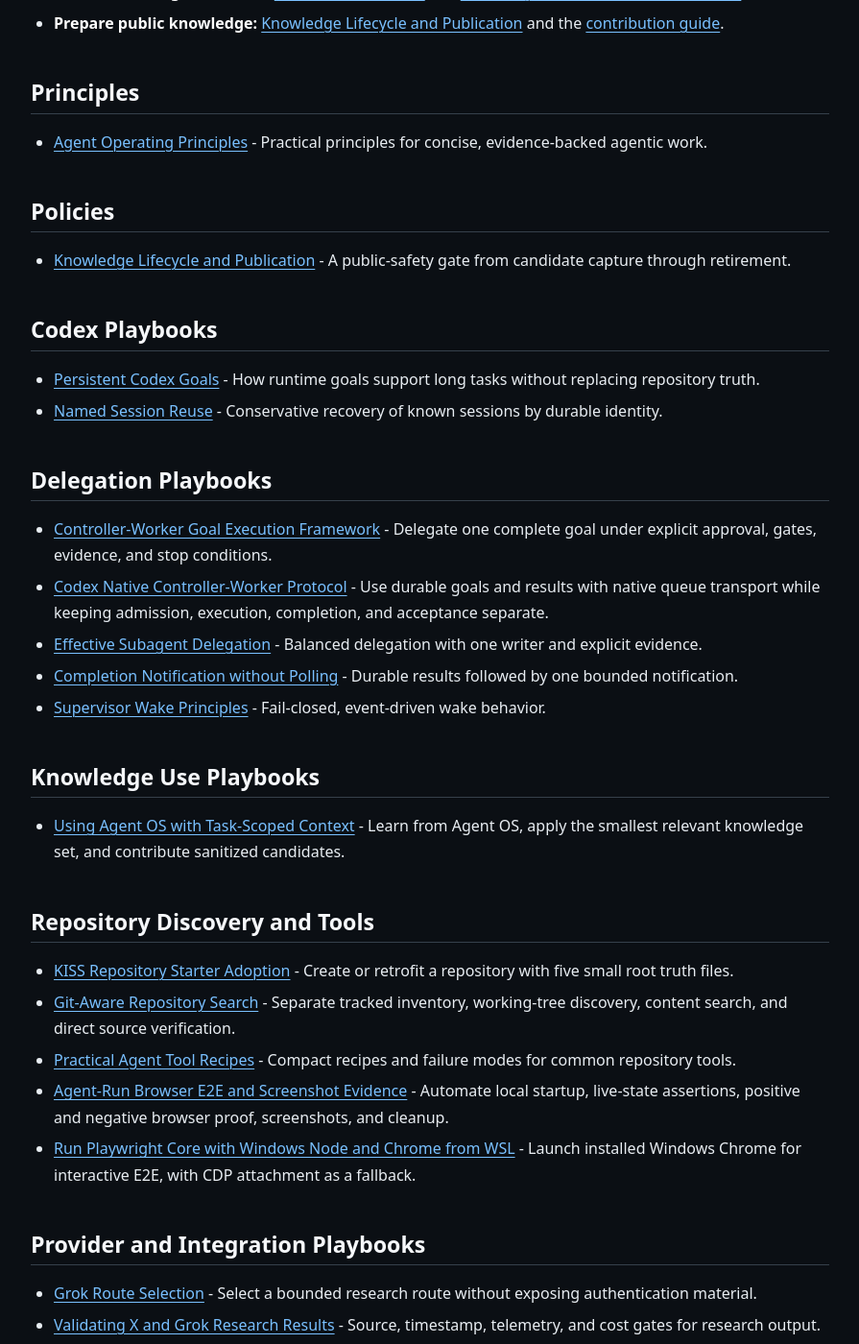
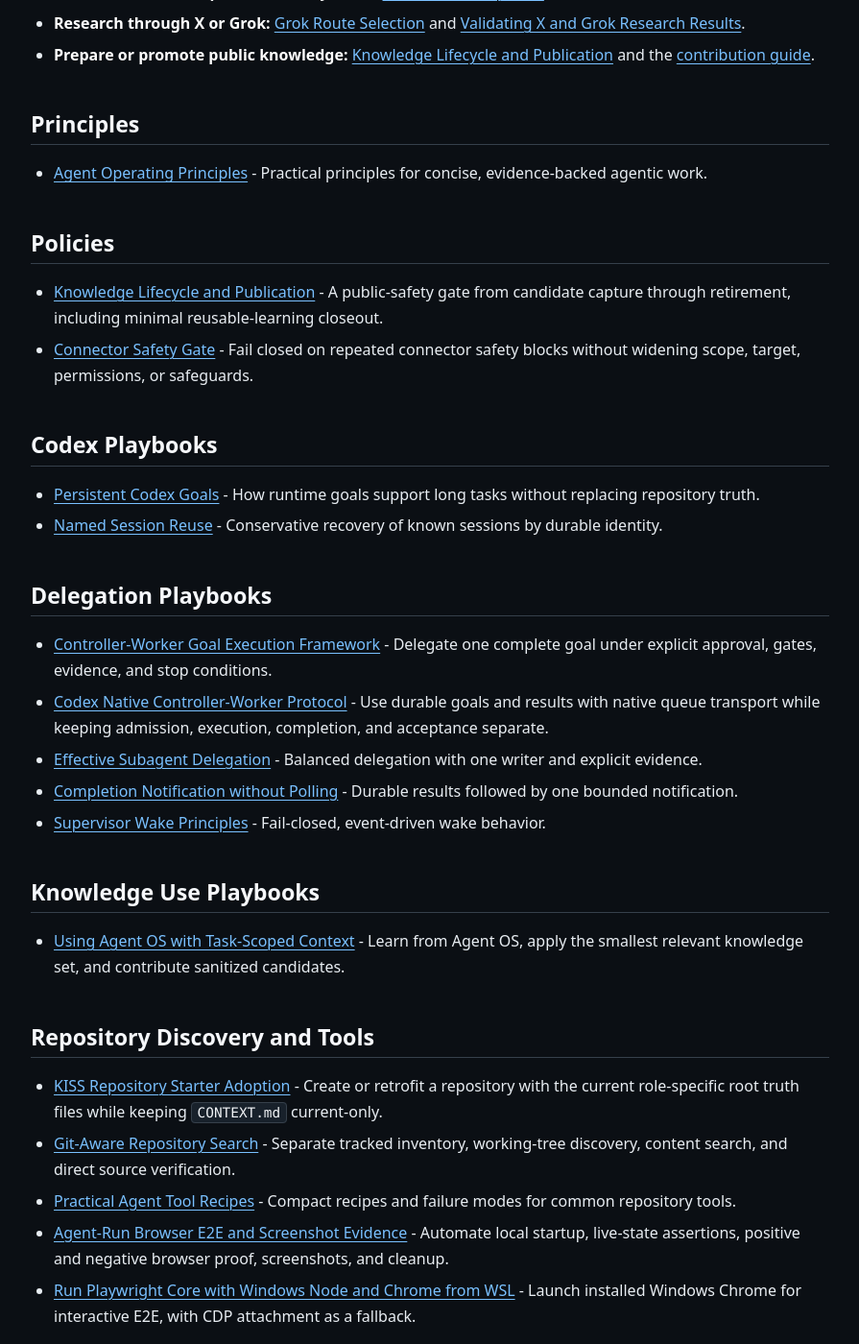
Before and after one commit to amitkarpe/agent-os, a Jekyll site: the page built from kb/index.md, in a window 1280 px wide and 1400 px high, scrolled down 559 px. Shown: the whole window at 96% size, without its empty margins (192-1087 px from the left). Built offline with Jekyll 4.4.1, drawn with Linux system fonts in a browser that asks for light colours; our own code applies the rules of GitHub Pages for plain Markdown files; some of the changed text lies outside the part shown.

Commit message:
docs: index connector safety and updated adoption guidance

```diff
--- a/kb/index.md
+++ b/kb/index.md
@@ -11,8 +11,9 @@
 - **Delegate work or supervise completion:** [Controller-Worker Goal Execution Framework](playbooks/delegation/controller-worker-goal-execution-framework.md), [Codex Native Controller-Worker Protocol](playbooks/delegation/codex-native-controller-worker-protocol.md), [Effective Subagent Delegation](playbooks/delegation/effective-subagent-delegation.md), [Completion Notification without Polling](playbooks/delegation/completion-notification-without-polling.md), and [Supervisor Wake Principles](playbooks/delegation/supervisor-wake-principles.md).
 - **Discover repositories or prove a local web app:** [Git-Aware Repository Search](playbooks/tools/git-aware-repository-search.md), [Practical Agent Tool Recipes](playbooks/tools/practical-agent-tool-recipes.md), and [Agent-Run Browser E2E and Screenshot Evidence](playbooks/tools/agent-run-browser-e2e-screenshot-evidence.md).
 - **Start or retrofit an agent-managed repository:** [KISS Repository Starter Adoption](playbooks/repositories/repo-starter-adoption.md).
+- **Handle a connector/platform safety block:** [Connector Safety Gate](policies/connector-safety-gate.md).
 - **Research through X or Grok:** [Grok Route Selection](playbooks/providers/hermes-grok-route-selection.md) and [Validating X and Grok Research Results](playbooks/integrations/x-grok-research-validation.md).
-- **Prepare public knowledge:** [Knowledge Lifecycle and Publication](policies/knowledge-lifecycle-and-publication.md) and the [contribution guide](../CONTRIBUTING.md).
+- **Prepare or promote public knowledge:** [Knowledge Lifecycle and Publication](policies/knowledge-lifecycle-and-publication.md) and the [contribution guide](../CONTRIBUTING.md).
 
 ## Principles
 
@@ -20,7 +21,8 @@
 
 ## Policies
 
-- [Knowledge Lifecycle and Publication](policies/knowledge-lifecycle-and-publication.md) - A public-safety gate from candidate capture through retirement.
+- [Knowledge Lifecycle and Publication](policies/knowledge-lifecycle-and-publication.md) - A public-safety gate from candidate capture through retirement, including minimal reusable-learning closeout.
+- [Connector Safety Gate](policies/connector-safety-gate.md) - Fail closed on repeated connector safety blocks without widening scope, target, permissions, or safeguards.
 
 ## Codex Playbooks
 
@@ -41,7 +43,7 @@
 
 ## Repository Discovery and Tools
 
-- [KISS Repository Starter Adoption](playbooks/repositories/repo-starter-adoption.md) - Create or retrofit a repository with five small root truth files.
+- [KISS Repository Starter Adoption](playbooks/repositories/repo-starter-adoption.md) - Create or retrofit a repository with the current role-specific root truth files while keeping `CONTEXT.md` current-only.
 - [Git-Aware Repository Search](playbooks/tools/git-aware-repository-search.md) - Separate tracked inventory, working-tree discovery, content search, and direct source verification.
 - [Practical Agent Tool Recipes](playbooks/tools/practical-agent-tool-recipes.md) - Compact recipes and failure modes for common repository tools.
 - [Agent-Run Browser E2E and Screenshot Evidence](playbooks/tools/agent-run-browser-e2e-screenshot-evidence.md) - Automate local startup, live-state assertions, positive and negative browser proof, screenshots, and cleanup.
```
